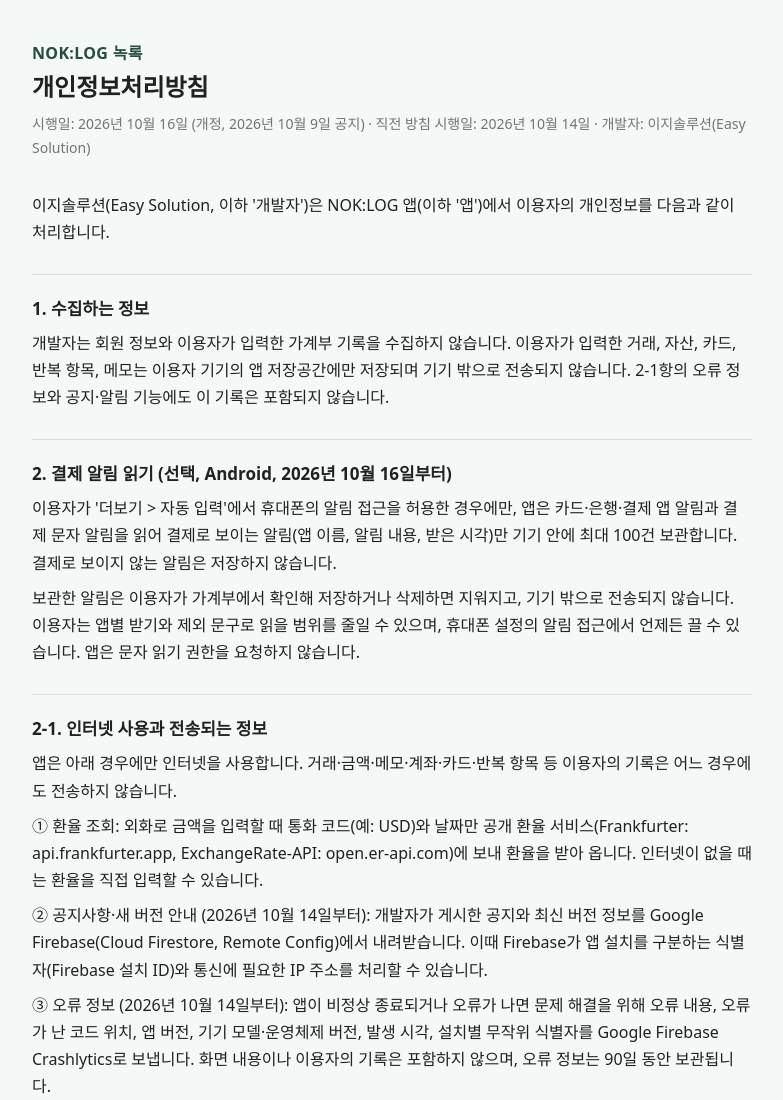
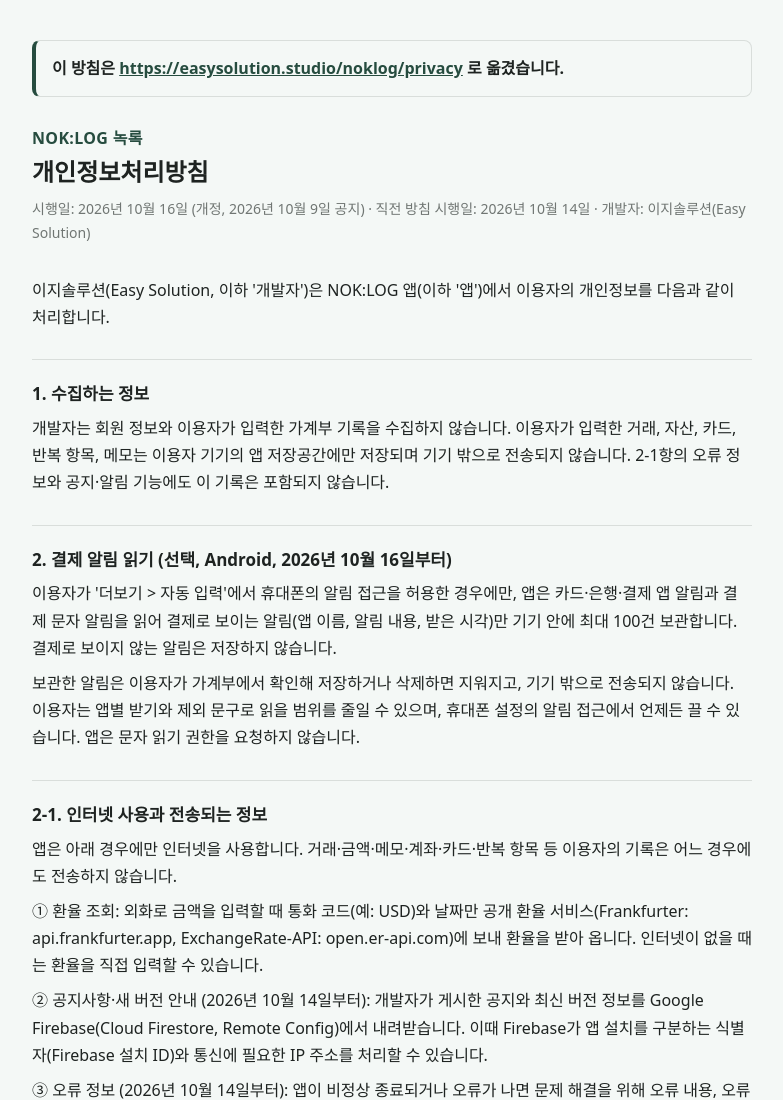
Before and after one commit to Ray-yun65/noklog-policy, a plain HTML site: page index.html in a window 1280 px wide. Shown: the top 1100 px of the page, without its empty margins (248-1031 px from the left). Drawn offline with Linux system fonts and the light colour scheme.

Commit message:
Add moved notice with new privacy policy link
Added a paragraph indicating the policy has moved to a new URL.

```diff
--- a/index.html
+++ b/index.html
@@ -3,6 +3,7 @@
 <head>
 <meta charset="utf-8">
 <meta name="viewport" content="width=device-width, initial-scale=1">
+<link rel="canonical" href="https://easysolution.studio/noklog/privacy">
 <title>NOK:LOG 개인정보처리방침</title>
 <style>
 :root{--bg:#F4F8F6;--text:#1E2321;--sub:#707673;--line:#D9DEDB;--brand:#264C3F}
@@ -15,10 +16,12 @@
 h2{font-size:17px;margin:28px 0 6px;padding-top:20px;border-top:1px solid var(--line)}
 p,li{margin:0 0 8px}
 a{color:var(--brand)}
+.moved{margin:0 0 28px;padding:14px 16px;border:1px solid var(--line);border-left:4px solid var(--brand);border-radius:8px;font-weight:600}
 </style>
 </head>
 <body>
 <main>
+<p class="moved">이 방침은 <a href="https://easysolution.studio/noklog/privacy">https://easysolution.studio/noklog/privacy</a> 로 옮겼습니다.</p>
 <div class="brand">NOK:LOG 녹록</div>
 <h1>개인정보처리방침</h1>
 <div class="meta">시행일: 2026년 10월 16일 (개정, 2026년 10월 9일 공지) · 직전 방침 시행일: 2026년 10월 14일 · 개발자: 이지솔루션(Easy Solution)</div>
```
